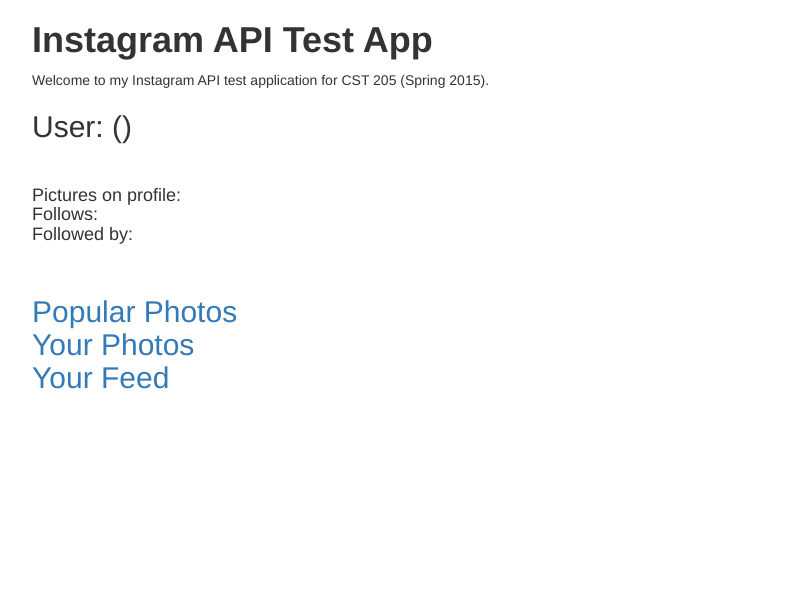
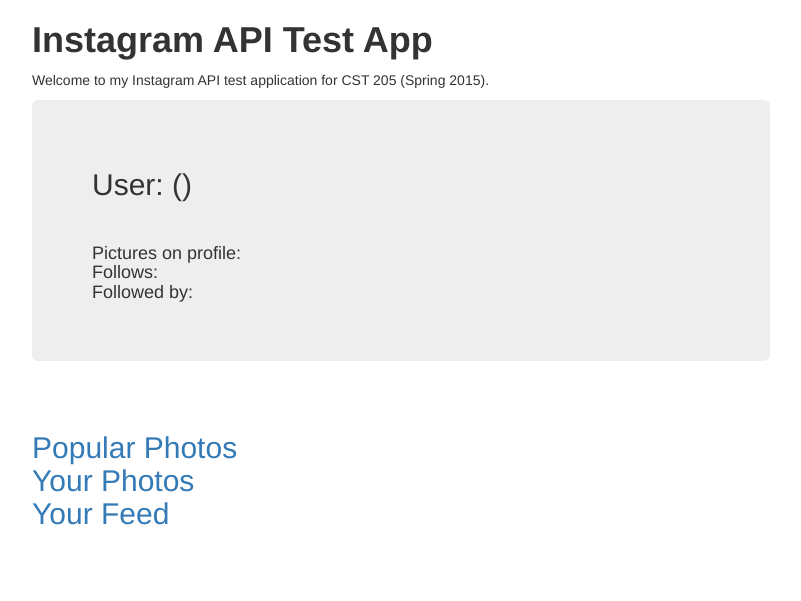
Before and after one commit to DavidCA916/CST-205-Project-2, a Flask app: template templates/home.html in a window 1280 px wide. Shown: the top 601 px of the page, without its empty margins (239-1040 px from the left). Run offline with Flask 2, Linux system fonts and the light colour scheme; the template is opened without the code that fills it, so the values that code supplies are empty; some libraries are stand-ins or nearby versions.

Commit message:
changed user info display

```diff
--- a/templates/home.html
+++ b/templates/home.html
@@ -18,7 +18,7 @@
             <div class="container">
                <h1><strong>Instagram API Test App</strong></h1>
                <p>Welcome to my Instagram API test application for CST 205 (Spring 2015).</p>
-               <div class="masthead">
+               <div class="jumbotron">
                <h2>
                User: {{ media.username }} ({{ media.full_name }})<br/>
                <img src="{{ media.profile_picture }}" alt="{{ media.username }}">
```
